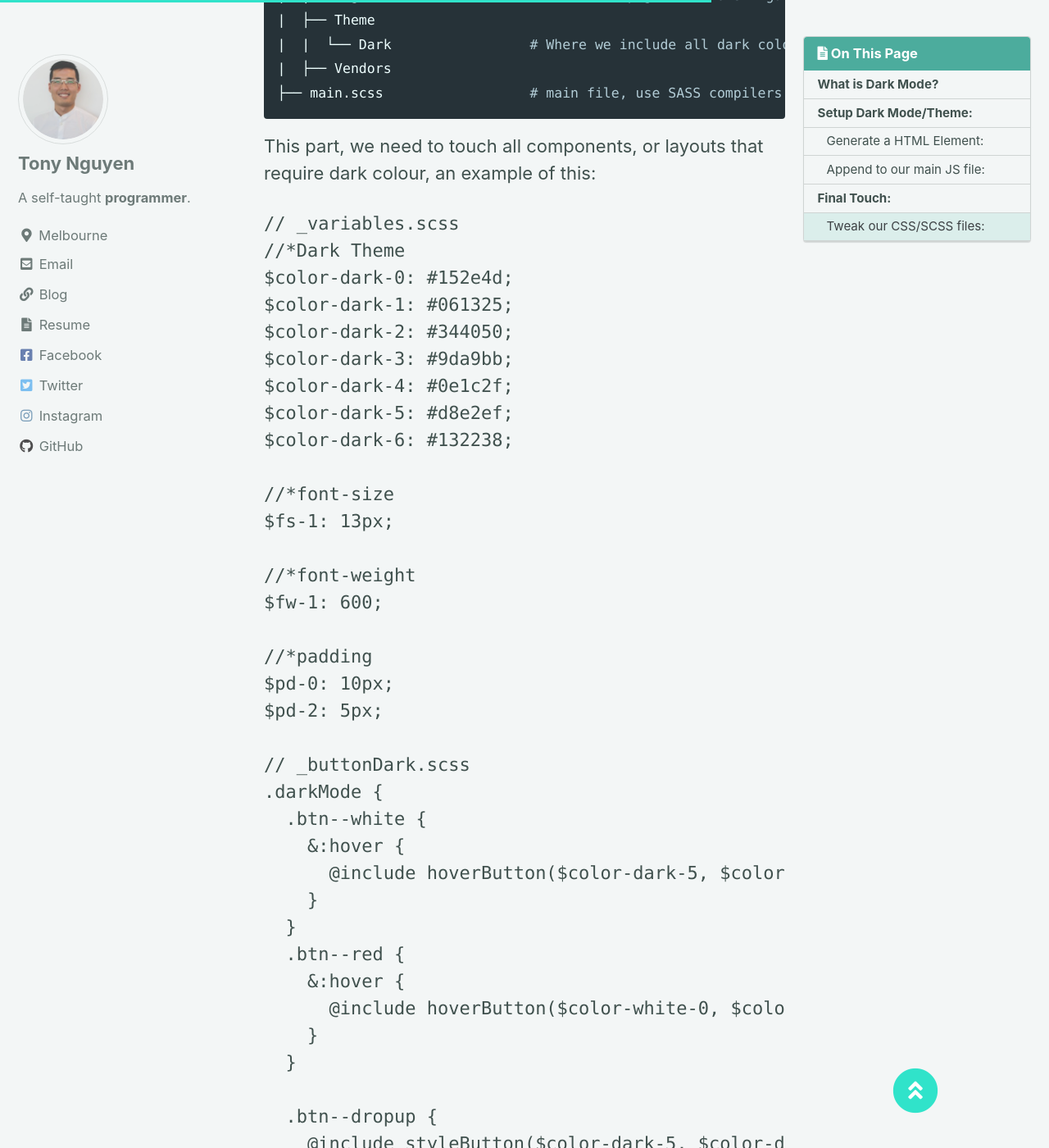
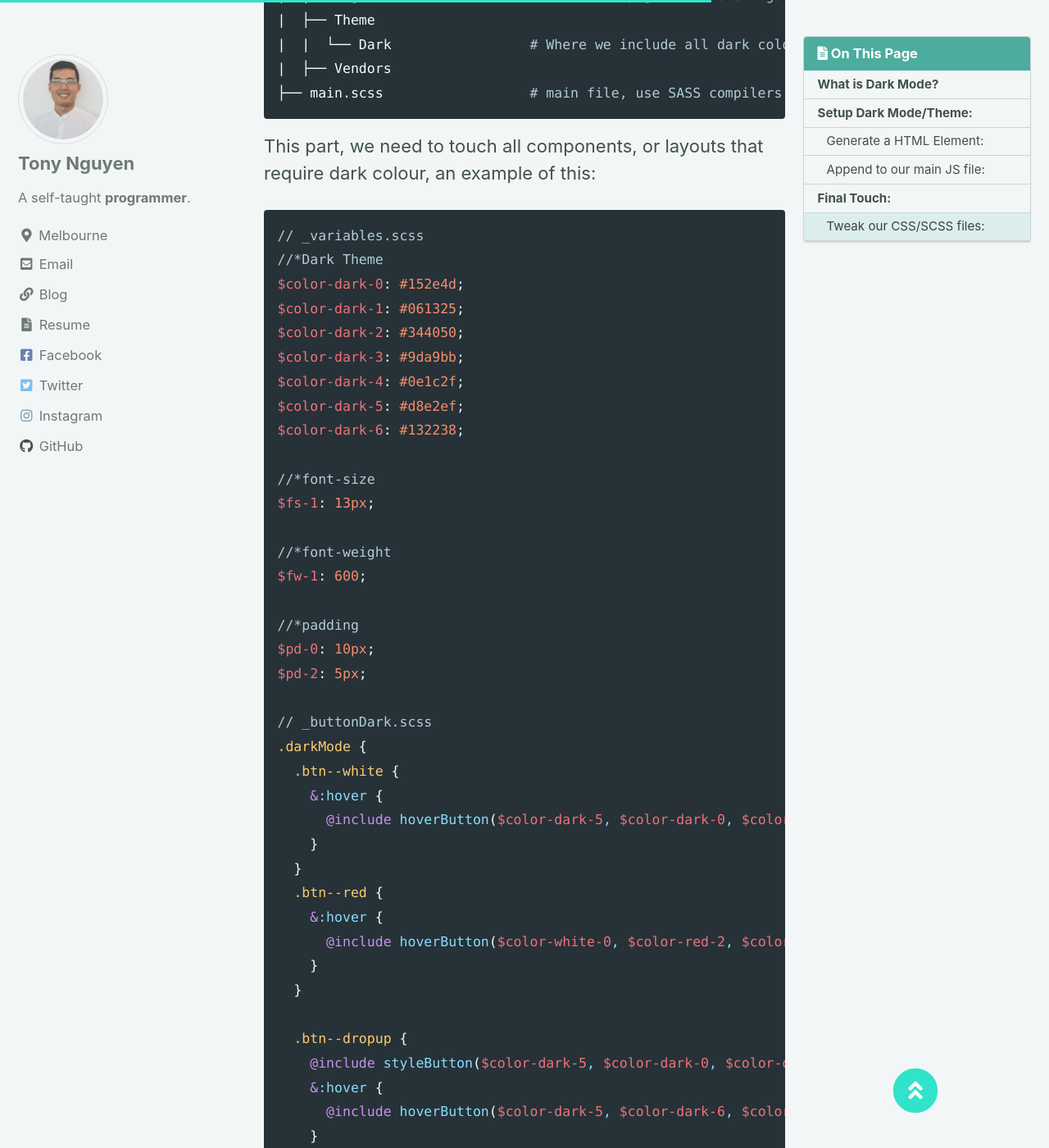
Before and after one commit to tony-sn/myBlog, a Jekyll site: the page built from _posts/2022-01-03-dark-mode-tutorial.md, in a window 1280 px wide and 1400 px high, scrolled down 3463 px. Shown: the whole window at 82% size. Built offline with Jekyll 4.4.1, drawn with Linux system fonts in a browser that asks for light colours; cached includes are drawn as plain includes; comment, search, counter and statistics services are not loaded; some of the changed text lies outside the part shown.

Commit message:
Changed to scss code formatting

````diff
--- a/_posts/2022-01-03-dark-mode-tutorial.md
+++ b/_posts/2022-01-03-dark-mode-tutorial.md
@@ -95,7 +95,7 @@ UdemyMockup
 
 This part, we need to touch all components, or layouts that require dark colour, an example of this:
 
-```SCSS
+```scss
 // _variables.scss
 //*Dark Theme
 $color-dark-0: #152e4d;
````
